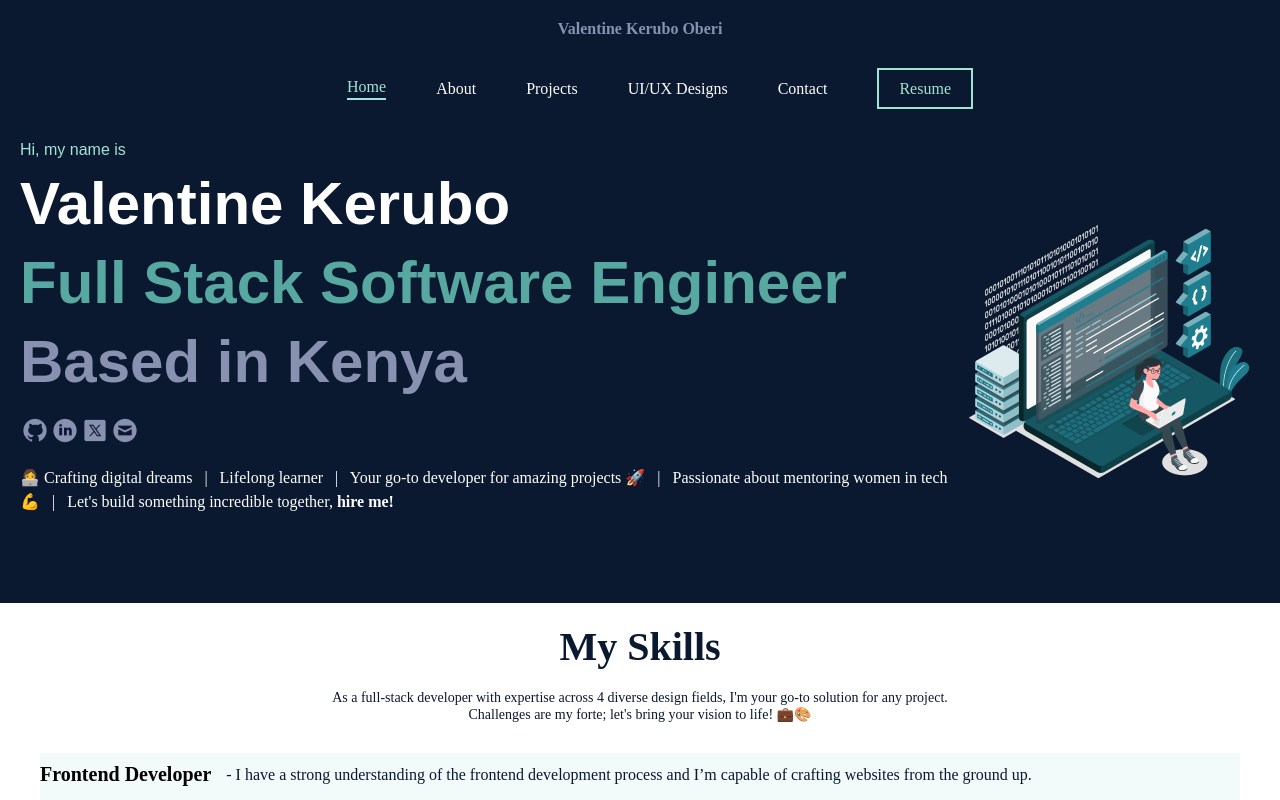
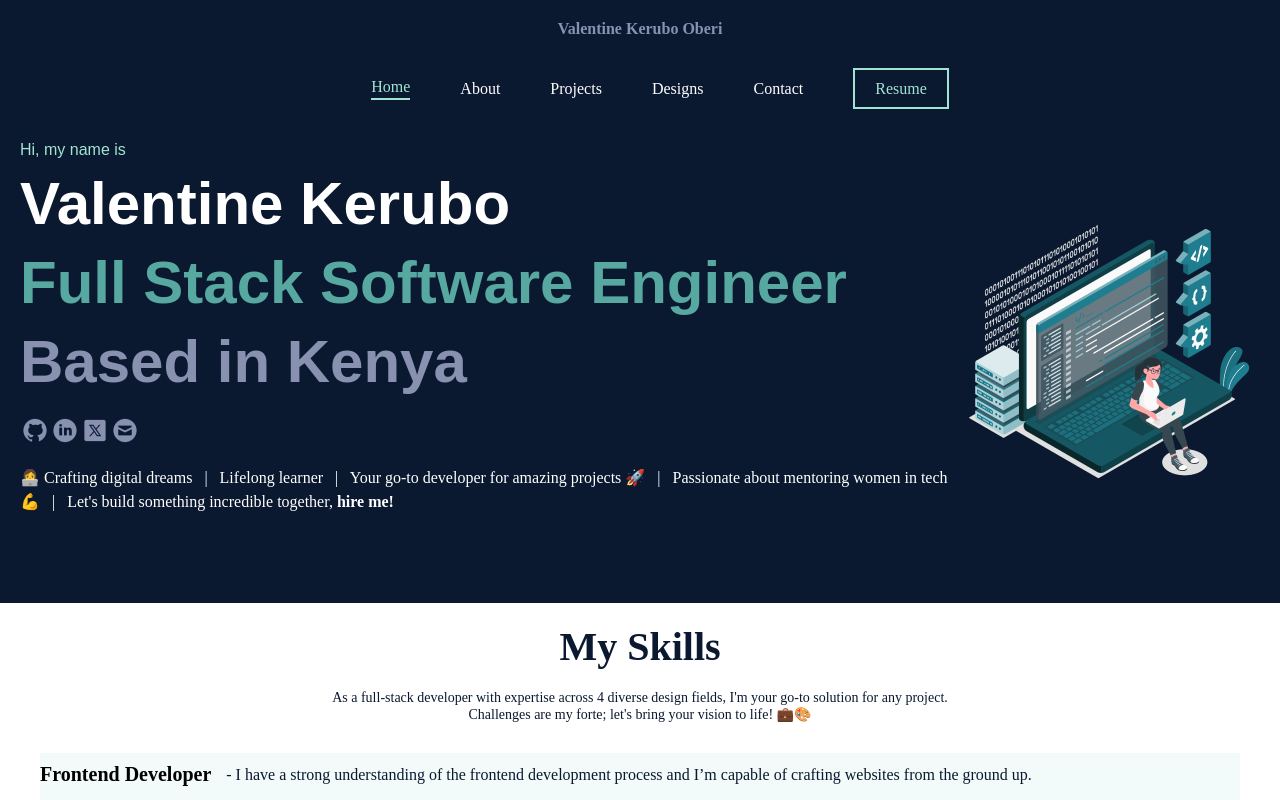
Before and after one commit to Vkerubo/my-portolio, a React (Create React App) app: page / in a window 1280 px wide. Shown: the top 800 px of the page. Built offline with nearby package versions, Linux system fonts and the light colour scheme; a web font is replaced by a local one.

Commit message:
render designs

```diff
--- a/src/components/Navbar.js
+++ b/src/components/Navbar.js
@@ -33,6 +33,7 @@ const NavLinks = styled.ul`
   margin-bottom: 1px;
   margin-top: 40px;
   align-items: center;
+  margin 0;
   font-family: sen;
   white-space: nowrap;
 
@@ -125,7 +126,7 @@ const Navbar = () => {
         </NavigateLink>
         <NavigateLink to="/about">About</NavigateLink>
         <NavigateLink to="/projects">Projects</NavigateLink>
-        <NavigateLink to="/ui-ux">UI/UX Designs</NavigateLink>
+        <NavigateLink to="/ui-ux">Designs</NavigateLink>
         <NavigateLink to="/contact">Contact</NavigateLink>
         <ResumeButtonWrapper>
           <ResumeButton
```
